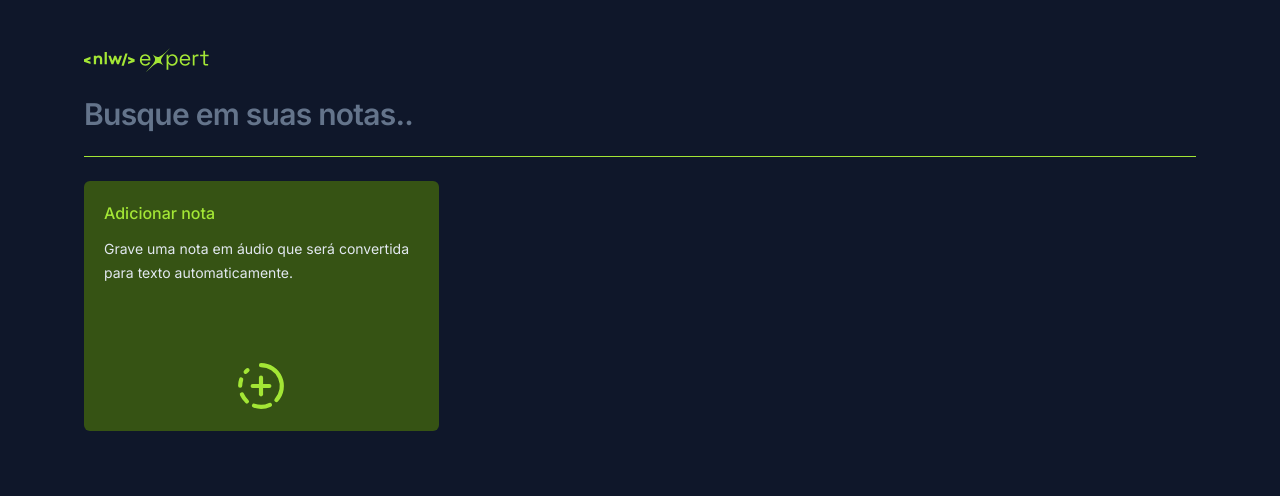
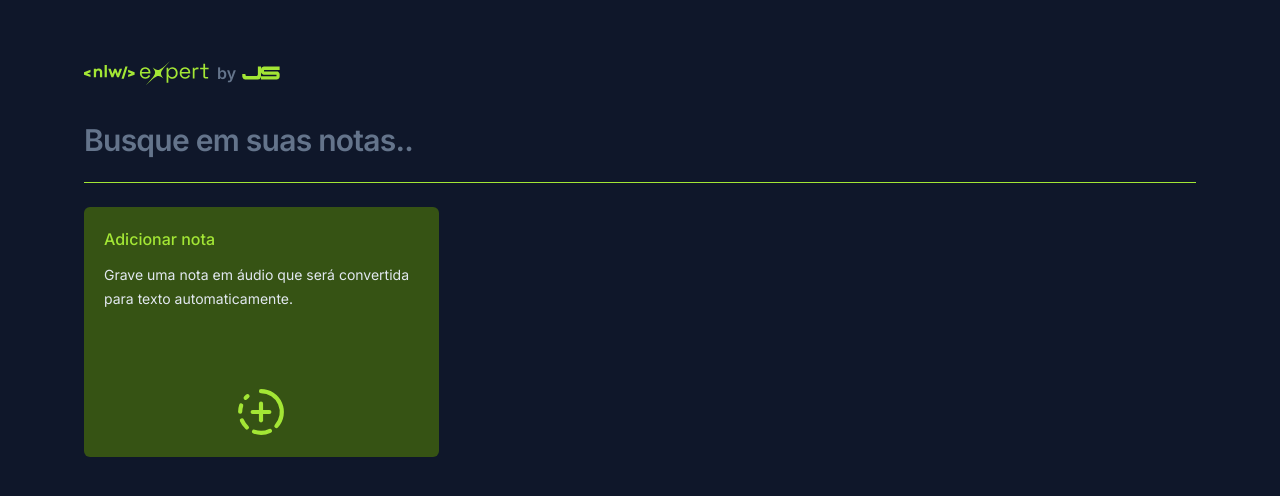
Before and after one commit to jeansilvatech/nlw-expert-react, a React (Vite) app: page / in a window 1280 px wide. Shown: the top 496 px of the page. Built offline with nearby package versions, Linux system fonts and the light colour scheme.

Commit message:
Add minha logo no projeto

```diff
--- a/src/app.tsx
+++ b/src/app.tsx
@@ -1,5 +1,6 @@
 import { ChangeEvent, useState } from "react";
 import logo from "./assets/nlw-expert.svg";
+import logoJS from './assets/logojs.svg'
 import { NewNoteCard } from "./components/new-note-card";
 import { NoteCard } from "./components/note-card";
 interface Note{
@@ -41,7 +42,13 @@ export function App() {
     const filteredNotes = search !== ''?notes.filter(note=>note.content.toLocaleLowerCase().includes(search.toLocaleLowerCase())):notes
   return (
     <div className="mx-auto max-w-6xl my-12 space-y-6 px-5">
+      <div className="flex flex-row items-center">
       <img src={logo} alt="logo nlw expert" />
+      <span className="ml-2 text-slate-500 font-semibold">by</span>
+      <a href="https://jeansilvatech.netlify.app" target="_blank">
+        <img src={logoJS} alt="" />
+      </a>
+      </div>
       <form className="w-full">
         <input
           type="text"
```
Also changed, not shown: src/assets/logojs.svg (added).
